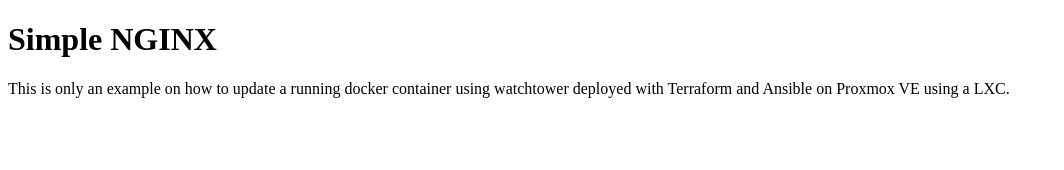
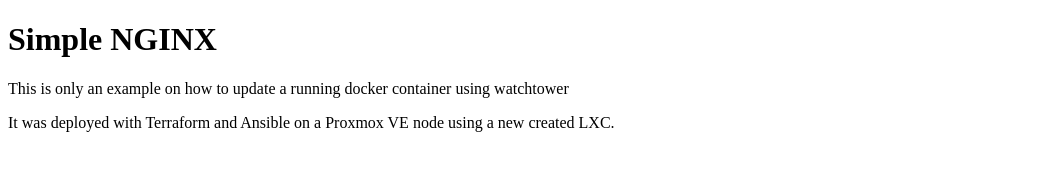
Before and after one commit to therickys93/simple-nginx, a plain HTML site: page index.html in a window 1280 px wide. Shown: the whole page, without its empty margins (0-1064 px from the left). Drawn offline with Linux system fonts and the light colour scheme.

Commit message:
Update index.html

```diff
--- a/index.html
+++ b/index.html
@@ -5,6 +5,7 @@
   </head>
   <body>
     <h1>Simple NGINX</h1>
-    <p>This is only an example on how to update a running docker container using watchtower deployed with Terraform and Ansible on Proxmox VE using a LXC.</p>
+    <p>This is only an example on how to update a running docker container using watchtower</p>
+    <p>It was deployed with Terraform and Ansible on a Proxmox VE node using a new created LXC.</p>
   </body>
 </html>
```
